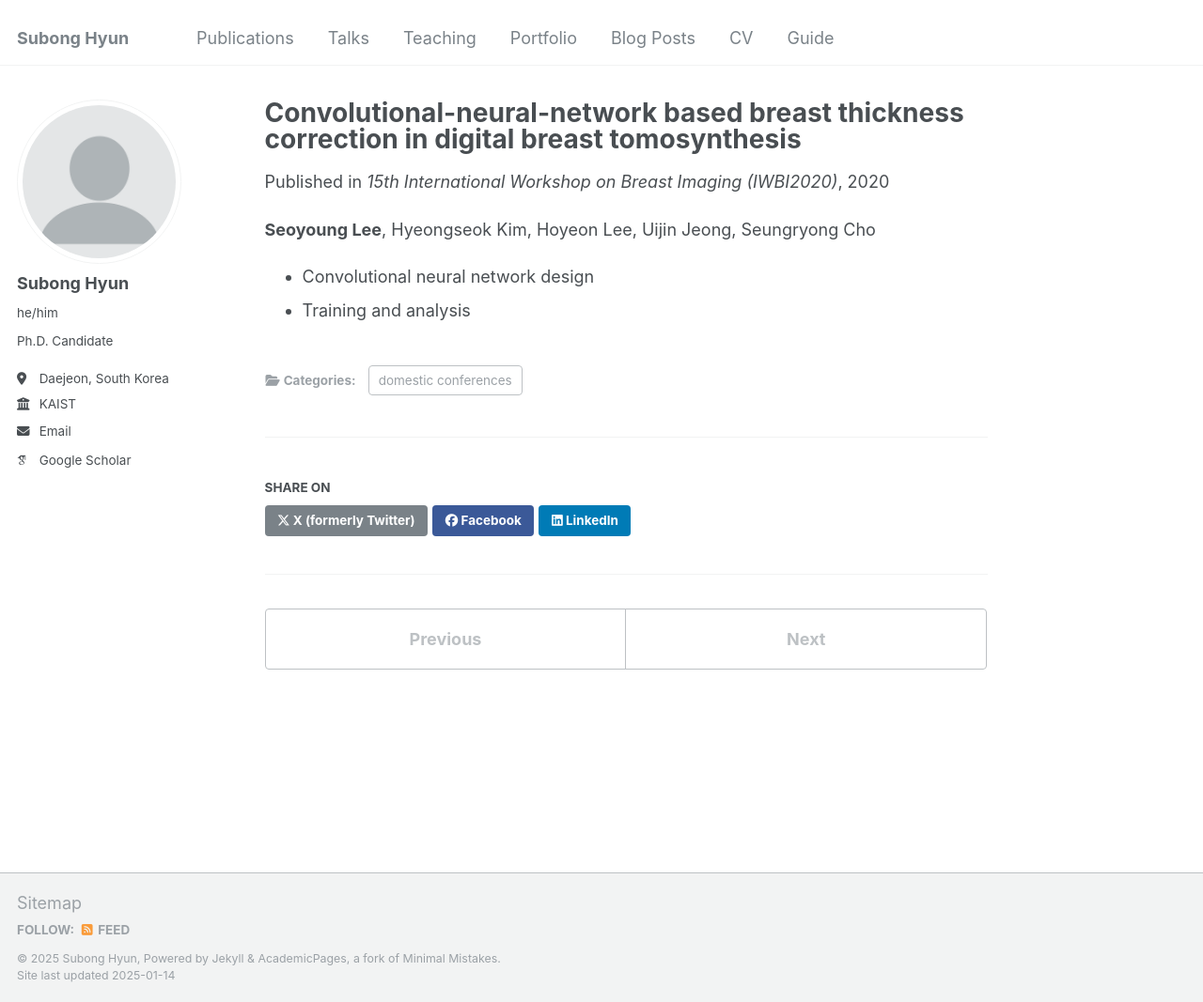
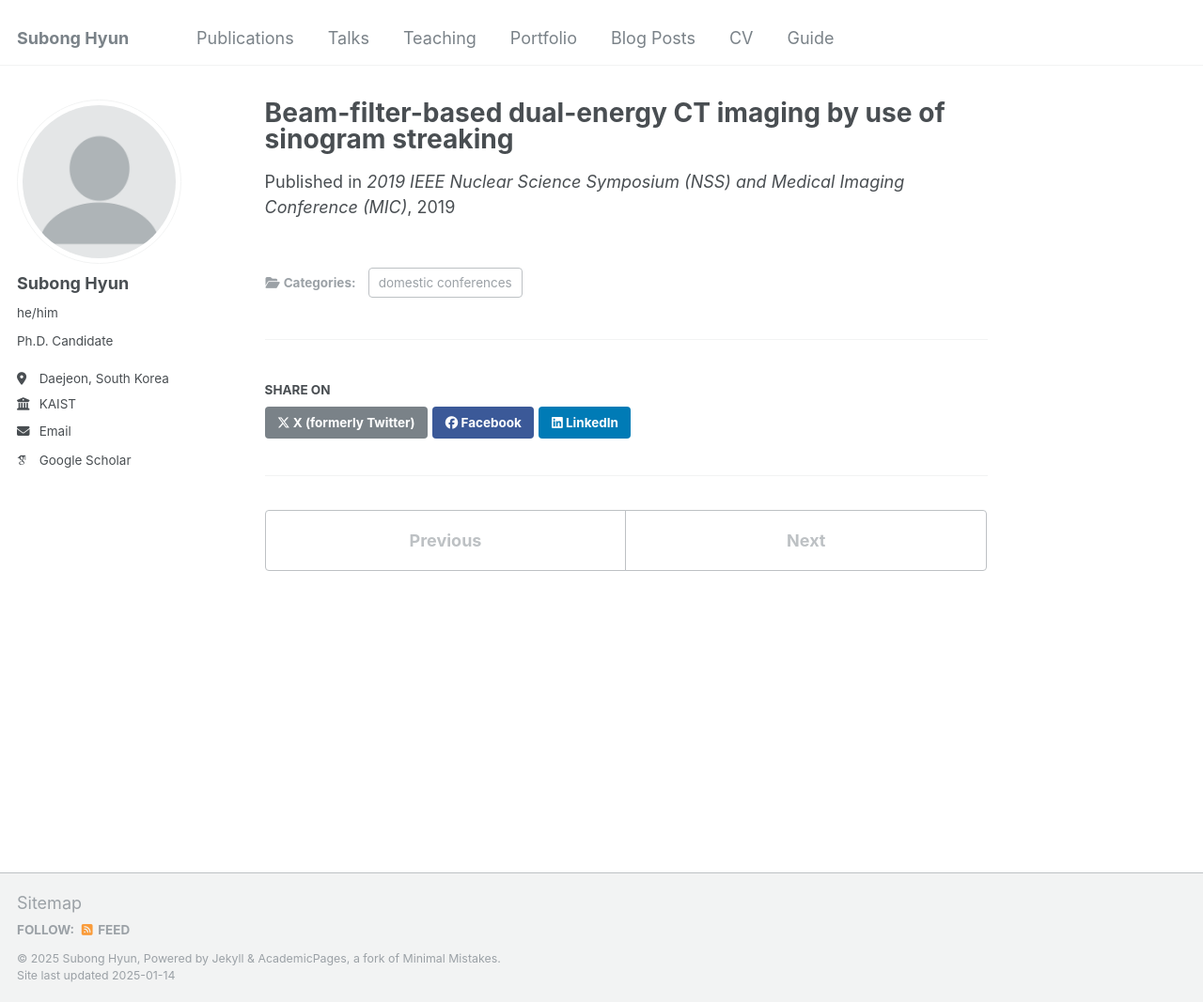
Before and after one commit to SubongHyun/subonghyun.github.io, a Jekyll site: the page built from _publications/2009-10-01-paper-title-number-1.md, in a window 1280 px wide and 1067 px high. Shown: the whole window at 94% size. Built offline with Jekyll 4.4.1, drawn with Linux system fonts in a browser that asks for light colours; some web fonts are replaced.

Commit message:
Update 2009-10-01-paper-title-number-1.md

```diff
--- a/_publications/2009-10-01-paper-title-number-1.md
+++ b/_publications/2009-10-01-paper-title-number-1.md
@@ -1,16 +1,11 @@
 ---
-title: "Convolutional-neural-network based breast thickness correction in digital breast tomosynthesis"
+title: "Beam-filter-based dual-energy CT imaging by use of sinogram streaking"
 collection: publications
 category: domestic conferences
-permalink: /publication/2020-05-22-Convolutional-neural-network based breast thickness correction in digital breast tomosynthesis
-authors: '**Seoyoung Lee**, Hyeongseok Kim, Hoyeon Lee, Uijin Jeong, Seungryong Cho'
+venue: "2019 IEEE Nuclear Science Symposium (NSS) and Medical Imaging Conference (MIC)"
+authors: 'Sanghoon Cho, **Seoyoung Lee**, Jongha Lee, Seungryong Cho'
+type: Poster
 excerpt: ''
-date: 2020-05-22
-venue: '15th International Workshop on Breast Imaging (IWBI2020)'
-paperurl: 'https://www.spiedigitallibrary.org/conference-proceedings-of-spie/11513/2560909/Convolutional-neural-network-based-breast-thickness-correction-in-digital-breast/10.1117/12.2560909.full'
+date: 2019-11-01
+location: "Manchester, UK"
 ---
-
-
-**Seoyoung Lee**, Hyeongseok Kim, Hoyeon Lee, Uijin Jeong, Seungryong Cho
-- Convolutional neural network design
-- Training and analysis
```
